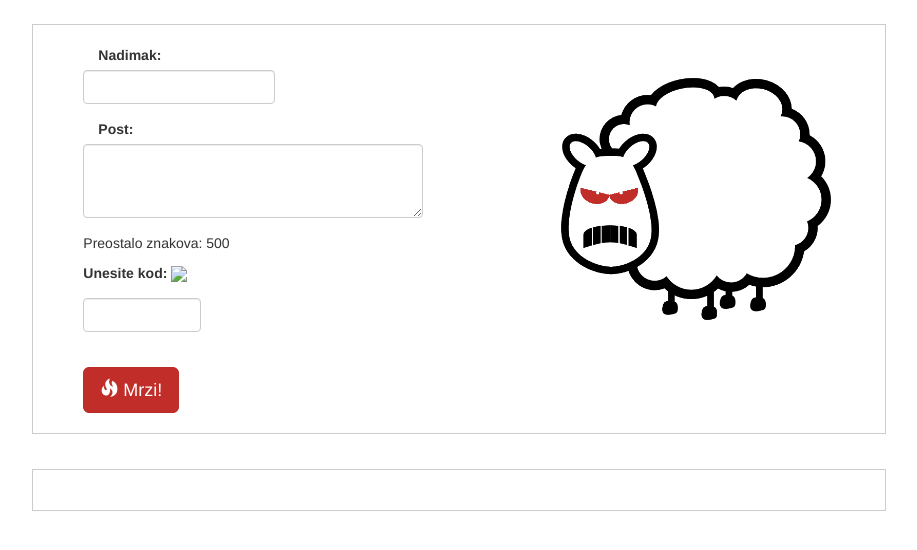
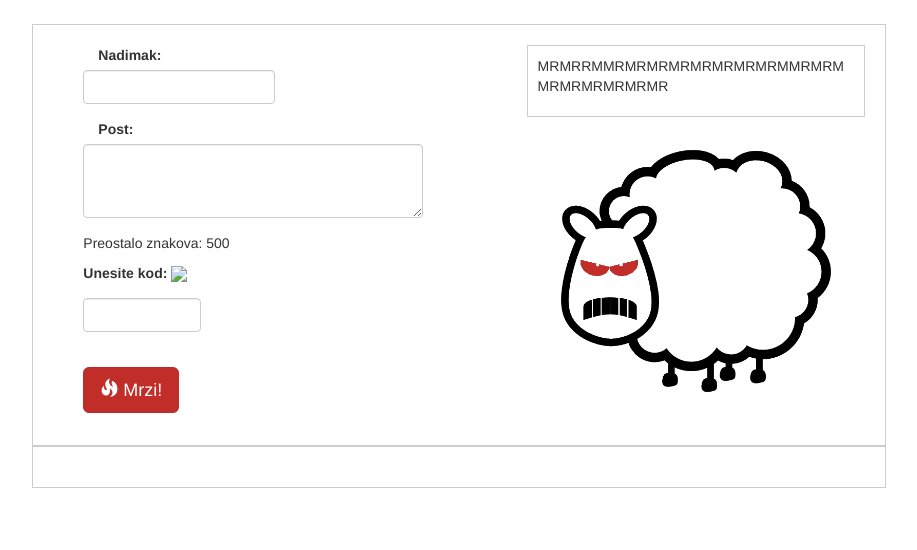
Before and after one commit to LukaGado/ihate, a PHP site: page / in a window 1280 px wide. Shown: the part 51-601 px from the top of the page, without its empty margins (181-1098 px from the left). Run offline with PHP 8.4, Linux system fonts and the light colour scheme; some libraries are stand-ins or nearby versions.

Commit message:
random hate i default footer
random hate i default footer

```diff
--- a/index.php
+++ b/index.php
@@ -38,6 +38,10 @@
                 <button class="btn btn-hate btn-lg" type="submit" name="submit"><span class="glyphicon glyphicon-fire"></span> Mrzi!</button>
                 </form>
               </div> <!-- end index-left -->
+
+                <div class="random-hate col-md-5">
+                  <p>MRMRRMMRMRMRMRMRMRMRMRMMRMRMMRMRMRMRMRMR</p>
+                </div>
                 <div class="right-image col-md-5">
                   <img src="img/angry-sheep.png" />
                 </div>
@@ -48,9 +52,8 @@
         </div>
    <!-- </div> end row -->
 <!--</div> end container -->
-
- </body>
  <footer class="hate-footer col-md-offset-1 col-md-8 wrapper">
 
  </footer>
+ </body>
  </html>
--- a/style.css
+++ b/style.css
@@ -131,6 +131,13 @@
   -o-transition: all 1s;
   transition: all 1s;
 }
+.random-hate {
+  min-height: 50px;
+  border: 1px solid #CCC;
+  float: right;
+  word-break: break-all;
+  padding: 10px;
+}
 
 /* POSTS MRRRRMMRMRRMRMRMRRMMMRM */
 
@@ -223,6 +230,5 @@
 }
 /* FOOTER ------------ */
 .hate-footer {
-  margin-top: 35px;
-  margin-bottom: 0;
+  margin: 0 auto;
 }
```
